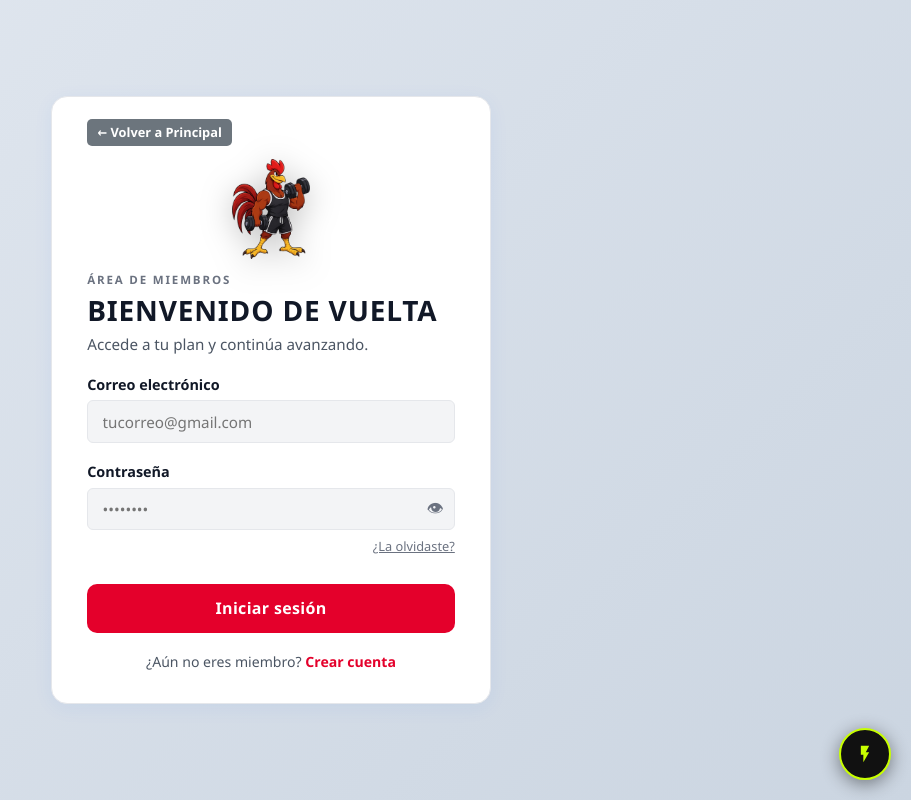
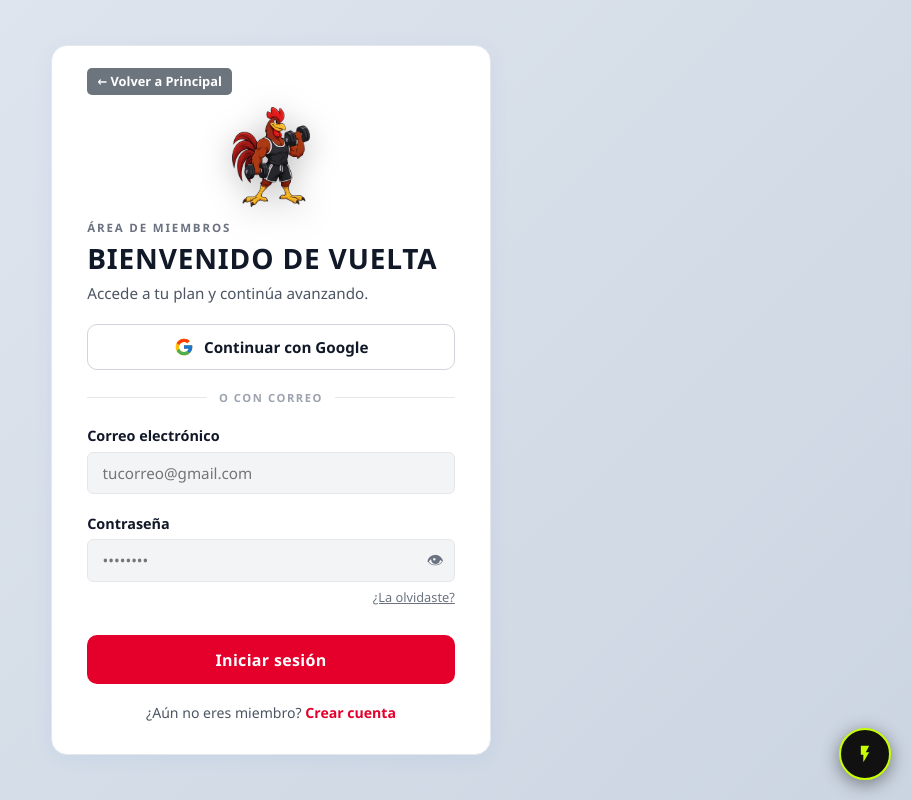
Before and after one commit to JesusP17/Gallolete, a website: page public/index.html in a window 1280 px wide. Both pictures are taken after a click on the button "INICIAR SESIÓN". Shown: the whole page, without its empty margins (369-1280 px from the left). Drawn offline with nearby package versions, Linux system fonts and the light colour scheme; a web font is replaced by a local one.

Commit message:
Restaurar boton de Google con aviso de no disponible por el momento

```diff
--- a/public/index.html
+++ b/public/index.html
@@ -332,6 +332,18 @@
       <span class="sf-kicker">Área de Miembros</span>
       <h2 class="sf-title">Bienvenido de vuelta</h2>
       <p class="sf-subtitle">Accede a tu plan y continúa avanzando.</p>
+
+      <button type="button" id="googleLoginBtn" class="sf-google-btn" onclick="accesoGoogleProximamente()">
+        <svg viewBox="0 0 48 48" class="sf-google-icon" aria-hidden="true">
+          <path fill="#FFC107" d="M43.611 20.083H42V20H24v8h11.303c-1.649 4.657-6.08 8-11.303 8-6.627 0-12-5.373-12-12s5.373-12 12-12c3.059 0 5.842 1.154 7.961 3.039l5.657-5.657C34.046 6.053 29.268 4 24 4 12.955 4 4 12.955 4 24s8.955 20 20 20 20-8.955 20-20c0-1.341-.138-2.65-.389-3.917z"/>
+          <path fill="#FF3D00" d="M6.306 14.691l6.571 4.819C14.655 15.108 18.961 12 24 12c3.059 0 5.842 1.154 7.961 3.039l5.657-5.657C34.046 6.053 29.268 4 24 4 16.318 4 9.656 8.337 6.306 14.691z"/>
+          <path fill="#4CAF50" d="M24 44c5.166 0 9.86-1.977 13.409-5.192l-6.19-5.238C29.211 35.091 26.715 36 24 36c-5.202 0-9.619-3.317-11.283-7.946l-6.522 5.025C9.505 39.556 16.227 44 24 44z"/>
+          <path fill="#1976D2" d="M43.611 20.083H42V20H24v8h11.303c-.792 2.237-2.231 4.166-4.087 5.571.001-.001.002-.001.003-.002l6.19 5.238C36.971 39.205 44 34 44 24c0-1.341-.138-2.65-.389-3.917z"/>
+        </svg>
+        Continuar con Google
+      </button>
+
+      <div class="sf-divider" id="dividerCorreo"><span>O CON CORREO</span></div>
 
       <div id="loginError" class="sf-alert sf-alert-error hidden"></div>
       <div id="registerSuccess" class="sf-alert sf-alert-success hidden"></div>
--- a/public/js/app.js
+++ b/public/js/app.js
@@ -330,7 +330,13 @@ function irARegistroCliente() {
   mostrarAuthTab('registro');
 }
 
-
+function accesoGoogleProximamente() {
+  mostrarModalNotificacion({
+    titulo: '🌐 Inicio de sesión con Google',
+    mensaje: 'Por ahora el inicio de sesión con Google no está disponible. Por favor, inicia sesión con tu correo electrónico y contraseña o crea una nueva cuenta.',
+    tipo: 'info'
+  });
+}
 
 function solicitarRecuperarPassword() {
   mostrarModalNotificacion({
```
